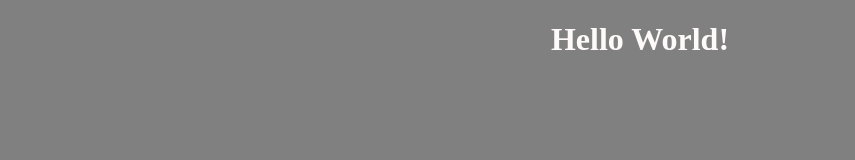
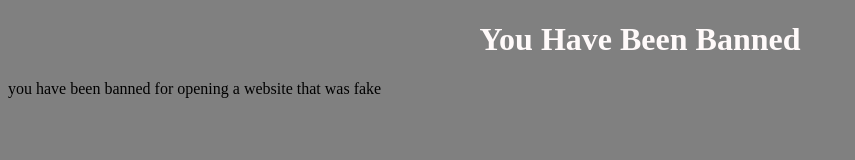
Before and after one commit to admin505admin505/hack, a plain HTML site: page index.html in a window 1280 px wide. Shown: the whole page, without its empty margins (0-855 px from the left). Drawn offline with Linux system fonts and the light colour scheme.

Commit message:
Update index.html

```diff
--- a/index.html
+++ b/index.html
@@ -2,9 +2,10 @@
 <html>
     <body>
         <header>
-            <title>test</title>
+            <title>Banned</title>
             <link rel="stylesheet" href="style.css" />
-            <h1>Hello World!</h1>
+            <h1>You Have Been Banned</h1>
+            <p>you have been banned for opening a website that was fake</p>
          </header>
     </body>
 </html>
```
